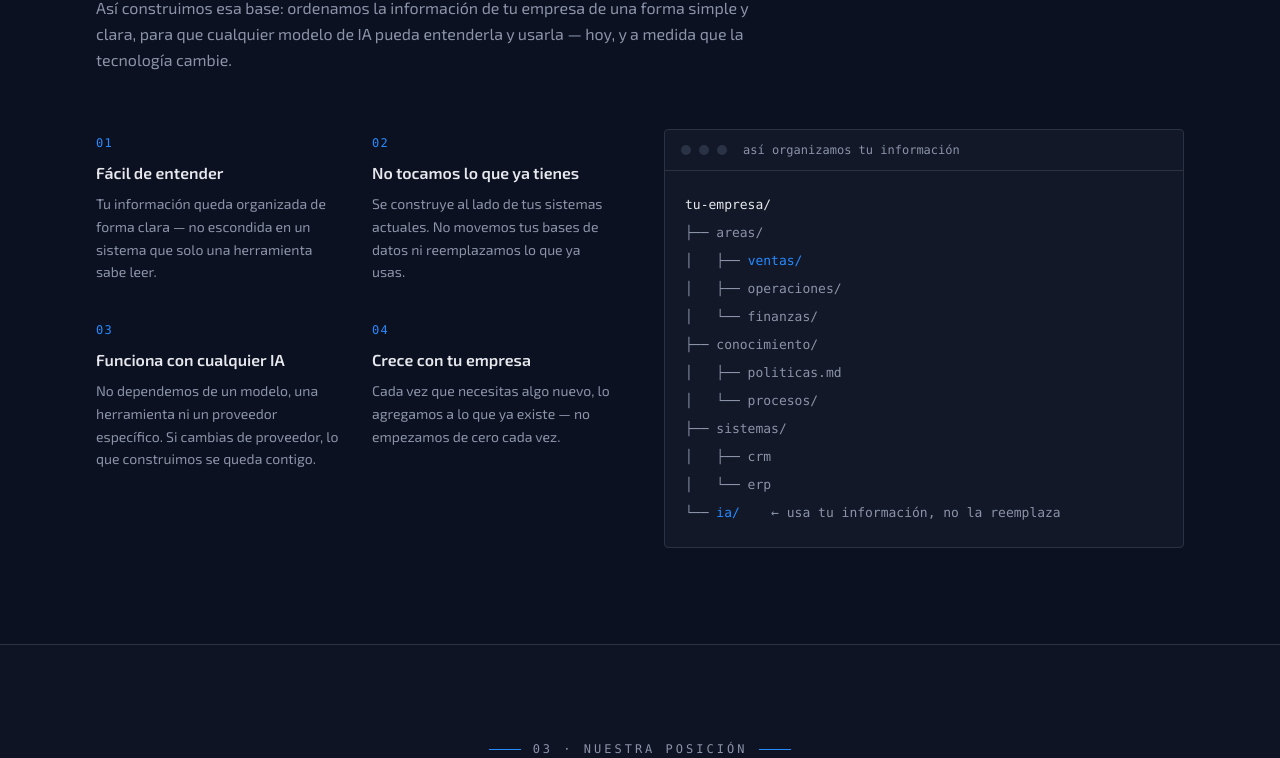
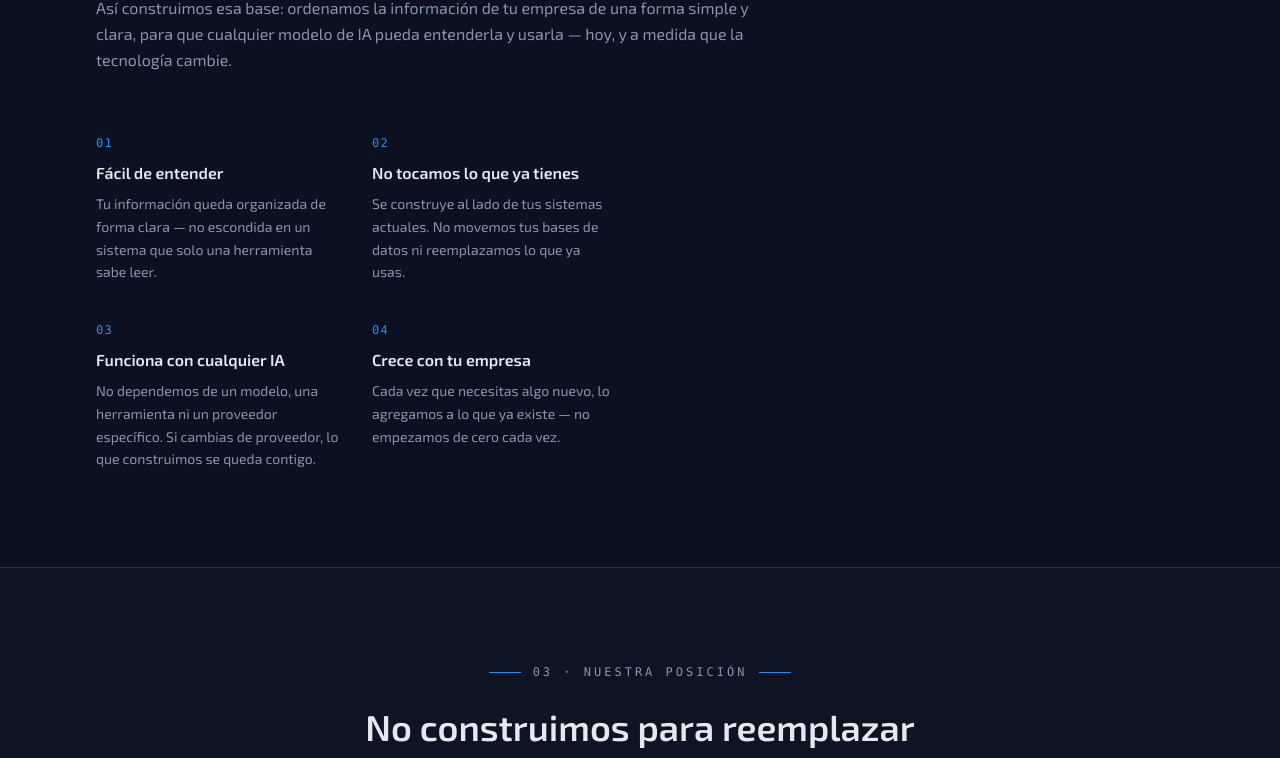
Before and after one commit to unfolange/kaluxLandingPage, a Next.js app: page / in a window 1280 px wide. Shown: the part 1880-2638 px from the top of the page. Built offline with nearby package versions, Linux system fonts and the light colour scheme.

Commit message:
así organizamos tu información

```diff
--- a/src/components/Methodology.tsx
+++ b/src/components/Methodology.tsx
@@ -21,37 +21,6 @@ const PRINCIPLES = [
   },
 ];
 
-function FolderTree() {
-  return (
-    <div className="rounded-sm border border-border bg-panel/80">
-      <div className="flex items-center gap-2 border-b border-border px-4 py-3">
-        <span className="h-2.5 w-2.5 rounded-full bg-border" />
-        <span className="h-2.5 w-2.5 rounded-full bg-border" />
-        <span className="h-2.5 w-2.5 rounded-full bg-border" />
-        <span className="ml-2 font-mono text-xs text-muted">
-          así organizamos tu información
-        </span>
-      </div>
-      <pre className="overflow-x-auto p-5 font-mono text-[13px] leading-7 text-muted">
-        <code>
-          <span className="text-foreground">tu-empresa/</span>{"\n"}
-          ├── areas/{"\n"}
-          │   ├── <span className="text-accent">ventas/</span>{"\n"}
-          │   ├── operaciones/{"\n"}
-          │   └── finanzas/{"\n"}
-          ├── conocimiento/{"\n"}
-          │   ├── politicas.md{"\n"}
-          │   └── procesos/{"\n"}
-          ├── sistemas/{"\n"}
-          │   ├── crm{"\n"}
-          │   └── erp{"\n"}
-          └── <span className="text-accent">ia/</span>
-          {"    "}← usa tu información, no la reemplaza
-        </code>
-      </pre>
-    </div>
-  );
-}
 
 export function Methodology() {
   return (
@@ -91,7 +60,7 @@ export function Methodology() {
             ))}
           </div>
 
-          <FolderTree />
+
         </div>
       </div>
     </section>
--- a/src/components/ModelAgnostic.tsx
+++ b/src/components/ModelAgnostic.tsx
@@ -5,7 +5,6 @@ const MODELS = [
   "Llama",
   "Mistral",
   "DeepSeek",
-  "el modelo open-source que elijas",
 ];
 
 export function ModelAgnostic() {
@@ -38,7 +37,7 @@ export function ModelAgnostic() {
             </span>
           ))}
           <span className="rounded-sm border border-dashed border-accent/50 px-4 py-2 font-mono text-sm text-accent">
-            + lo que salga después
+            el modelo open-source que elijas
           </span>
         </div>
       </div>
```
